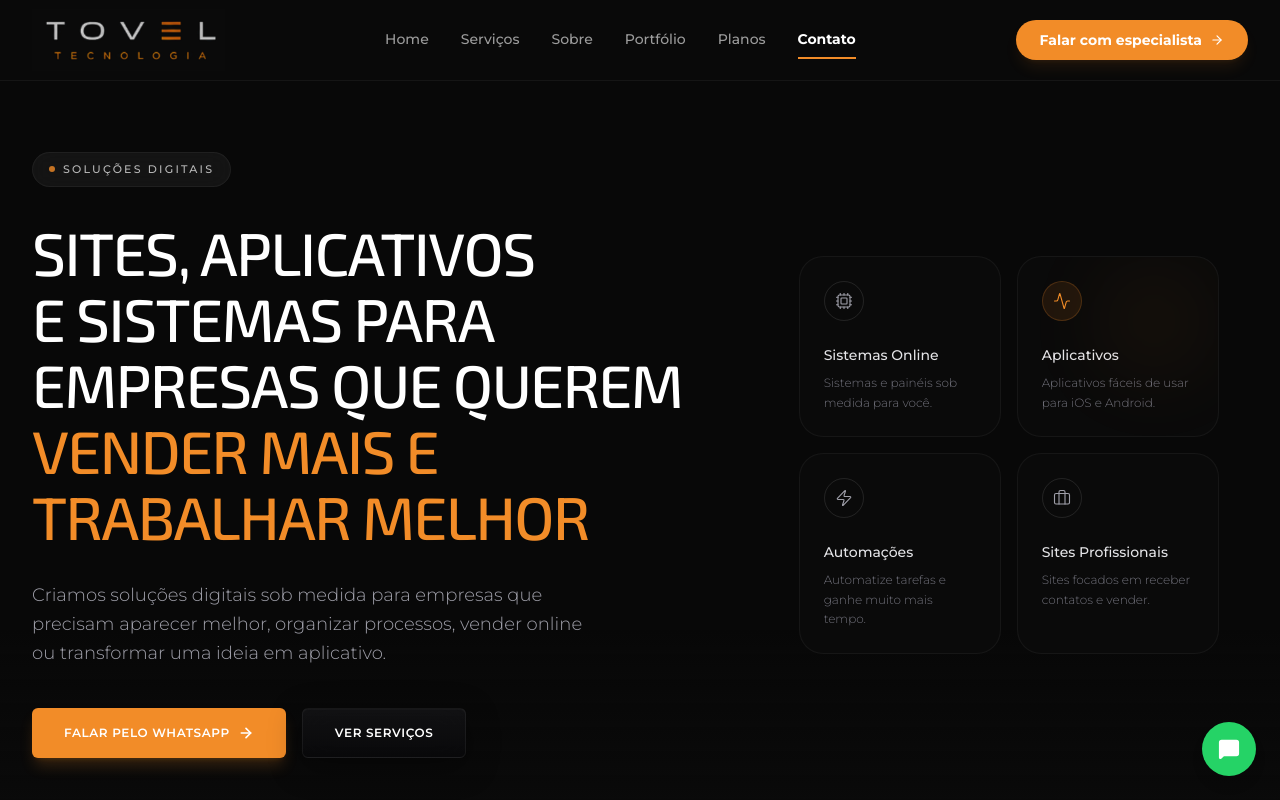
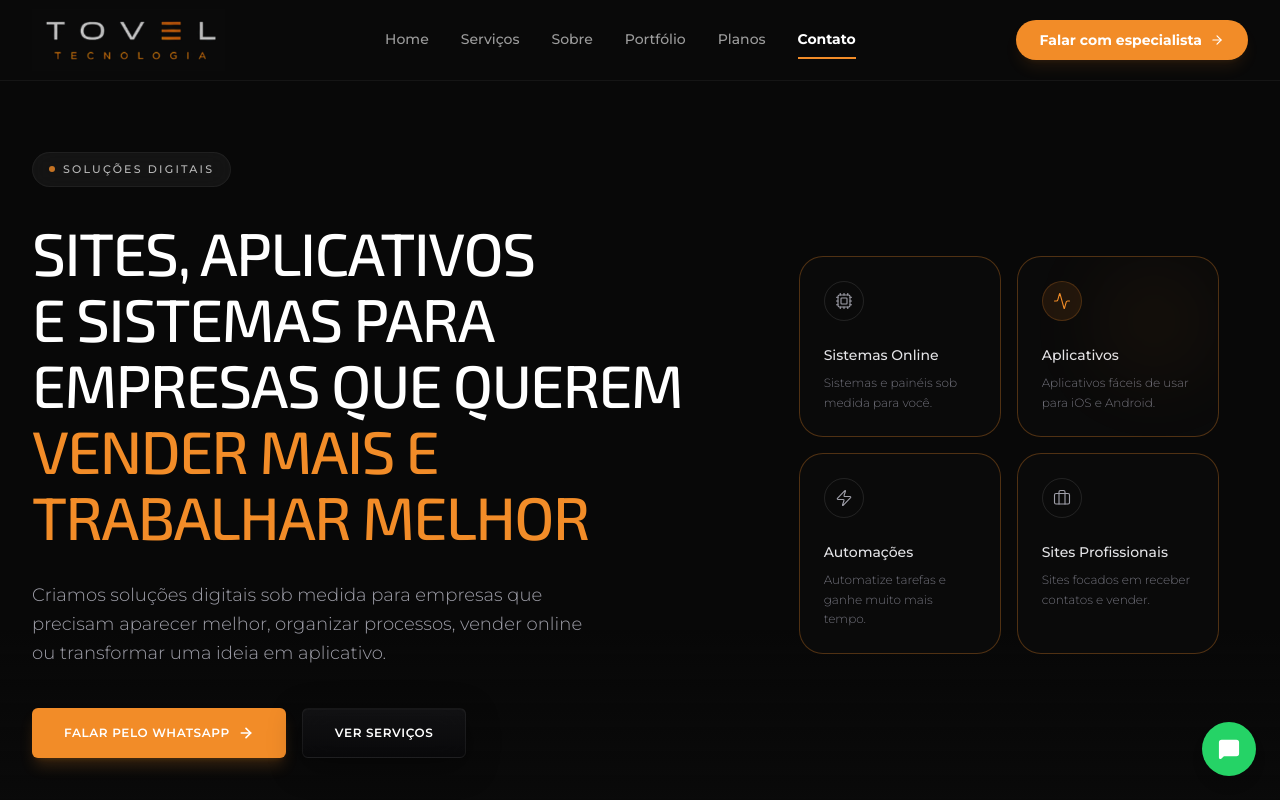
Before and after one commit to rodrigokania-droid/Tovel-tech, a React (Vite) app: page / in a window 1280 px wide. Shown: the top 800 px of the page. Built offline with nearby package versions, Linux system fonts and the light colour scheme.

Commit message:
feat: add HomeView component with hero section and feature highlights

```diff
--- a/src/components/HomeView.tsx
+++ b/src/components/HomeView.tsx
@@ -98,7 +98,7 @@ export default function HomeView({ setActivePage }: HomeViewProps) {
                 <motion.div
                   variants={{ hidden: { opacity: 0, y: 20 }, visible: { opacity: 1, y: 0 } }}
                   whileHover={{ scale: 1.02, translateY: -5 }}
-                  className="bg-[#0A0A0A] border border-white/5 p-6 rounded-3xl transition-all duration-500 cursor-pointer group relative overflow-hidden"
+                  className="bg-[#0A0A0A] border border-accent/30 p-6 rounded-3xl transition-all duration-500 cursor-pointer group relative overflow-hidden"
                 >
                   <div className="absolute top-0 left-0 w-full h-full bg-gradient-to-br from-white/5 to-transparent opacity-0 group-hover:opacity-100 transition-opacity duration-500" />
                   <div className="w-10 h-10 border border-white/10 rounded-full flex items-center justify-center mb-6 text-zinc-400 group-hover:text-white group-hover:border-white/30 transition-all duration-300">
@@ -111,7 +111,7 @@ export default function HomeView({ setActivePage }: HomeViewProps) {
                 <motion.div
                   variants={{ hidden: { opacity: 0, y: 20 }, visible: { opacity: 1, y: 0 } }}
                   whileHover={{ scale: 1.02, translateY: -5 }}
-                  className="bg-[#0A0A0A] border border-white/5 p-6 rounded-3xl transition-all duration-500 cursor-pointer group relative overflow-hidden"
+                  className="bg-[#0A0A0A] border border-accent/30 p-6 rounded-3xl transition-all duration-500 cursor-pointer group relative overflow-hidden"
                 >
                   <div className="absolute top-0 right-0 w-32 h-32 bg-accent/10 blur-2xl rounded-full opacity-50 group-hover:opacity-100 transition-opacity duration-500" />
                   <div className="w-10 h-10 bg-accent/10 border border-accent/20 rounded-full flex items-center justify-center mb-6 text-accent group-hover:bg-accent group-hover:text-white transition-all duration-300">
@@ -124,7 +124,7 @@ export default function HomeView({ setActivePage }: HomeViewProps) {
                 <motion.div
                   variants={{ hidden: { opacity: 0, y: 20 }, visible: { opacity: 1, y: 0 } }}
                   whileHover={{ scale: 1.02, translateY: -5 }}
-                  className="bg-[#0A0A0A] border border-white/5 p-6 rounded-3xl transition-all duration-500 cursor-pointer group relative overflow-hidden"
+                  className="bg-[#0A0A0A] border border-accent/30 p-6 rounded-3xl transition-all duration-500 cursor-pointer group relative overflow-hidden"
                 >
                   <div className="absolute top-0 left-0 w-full h-full bg-gradient-to-br from-white/5 to-transparent opacity-0 group-hover:opacity-100 transition-opacity duration-500" />
                   <div className="w-10 h-10 border border-white/10 rounded-full flex items-center justify-center mb-6 text-zinc-400 group-hover:text-white group-hover:border-white/30 transition-all duration-300">
@@ -137,7 +137,7 @@ export default function HomeView({ setActivePage }: HomeViewProps) {
                 <motion.div
                   variants={{ hidden: { opacity: 0, y: 20 }, visible: { opacity: 1, y: 0 } }}
                   whileHover={{ scale: 1.02, translateY: -5 }}
-                  className="bg-[#0A0A0A] border border-white/5 p-6 rounded-3xl transition-all duration-500 cursor-pointer group relative overflow-hidden"
+                  className="bg-[#0A0A0A] border border-accent/30 p-6 rounded-3xl transition-all duration-500 cursor-pointer group relative overflow-hidden"
                 >
                   <div className="absolute top-0 left-0 w-full h-full bg-gradient-to-br from-white/5 to-transparent opacity-0 group-hover:opacity-100 transition-opacity duration-500" />
                   <div className="w-10 h-10 border border-white/10 rounded-full flex items-center justify-center mb-6 text-zinc-400 group-hover:text-white group-hover:border-white/30 transition-all duration-300">
```
